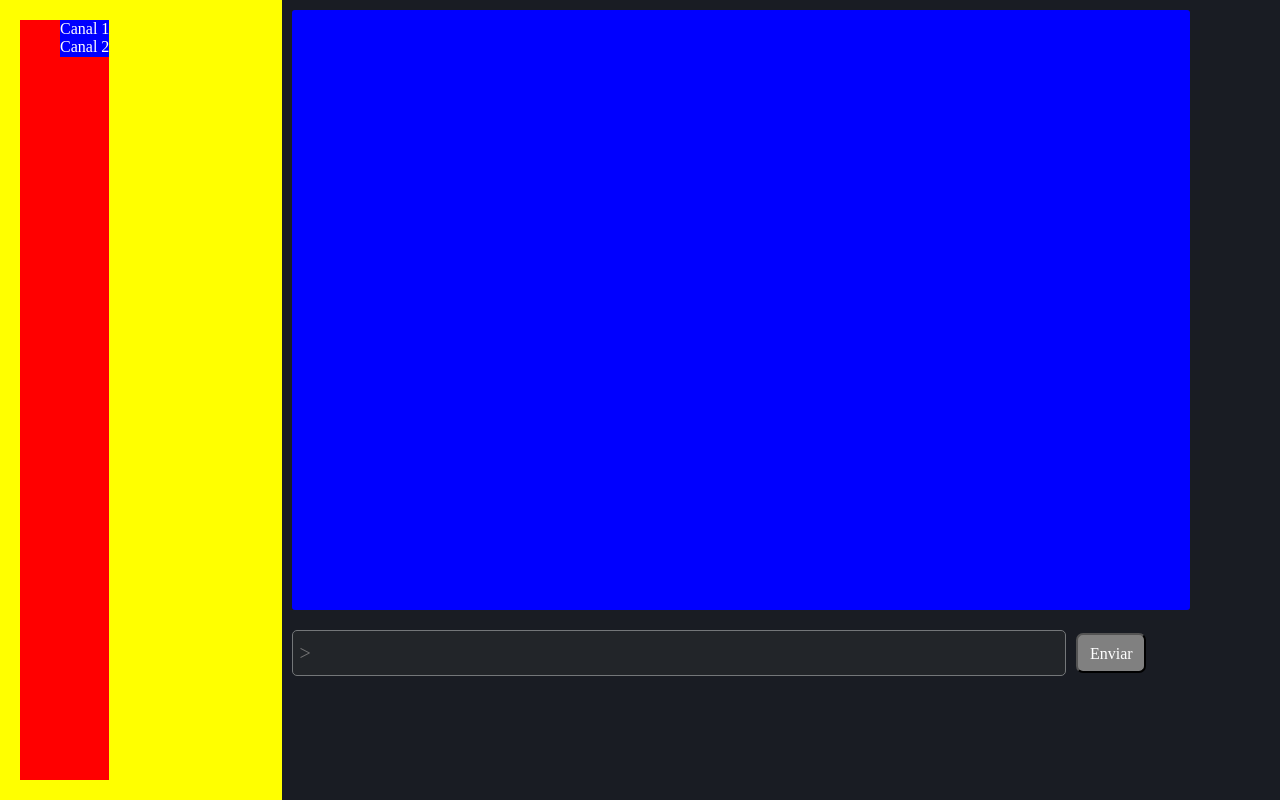
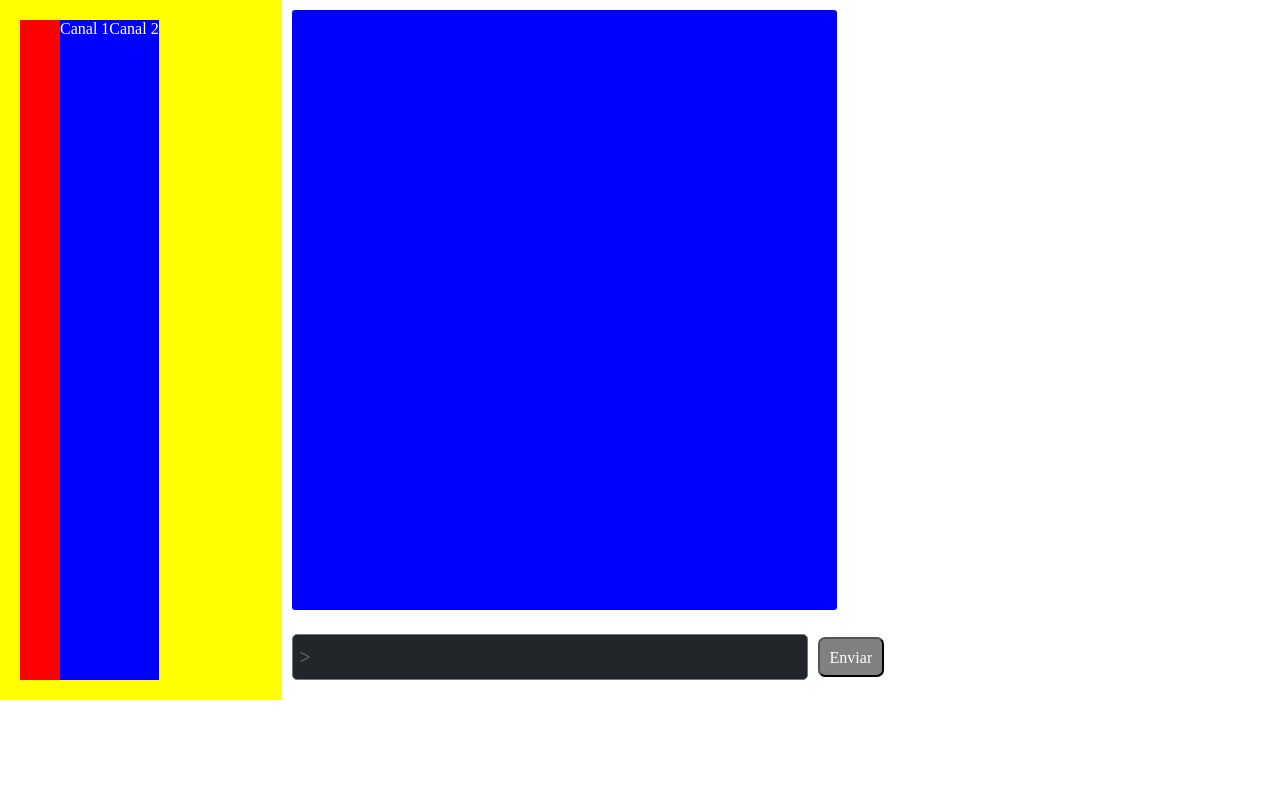
Before and after one commit to cartografico/chat, a plain HTML site: page index.html in a window 1280 px wide. Drawn offline with nearby package versions, Linux system fonts and the light colour scheme.

Commit message:
Update style.css

```diff
--- a/style.css
+++ b/style.css
@@ -3,6 +3,10 @@ body {
     padding: 0px;
     display: flex;
     color: white;
+<<<<<<< Updated upstream
+=======
+    height: 100vh;
+>>>>>>> Stashed changes
 }
 
 /* channel's list style*/
@@ -11,7 +15,11 @@ body {
 .channelContainer {
     width: 22%;
     min-width: 250px;
+<<<<<<< Updated upstream
     height: 100vh;
+=======
+    /* height: 100vh; */
+>>>>>>> Stashed changes
     min-height: 700px;
     background-color:yellow;
     display: flex;
@@ -23,6 +31,7 @@ body {
     display: inline-block;
     margin: 20px;
     text-align: center;
+    display: flex;
 }
 .itemChannel {
     color: white;
@@ -32,11 +41,15 @@ body {
 
 
 
+<<<<<<< Updated upstream
+=======
+
+>>>>>>> Stashed changes
 /* Messages container style */
 .messagesContainer {
     width: 78%;
     min-width: 550px;
-    height: 100vh;
+    /* height: 100vh; */
     min-height: 700px;
     background-color:#191C23;
     display: flex;
```
